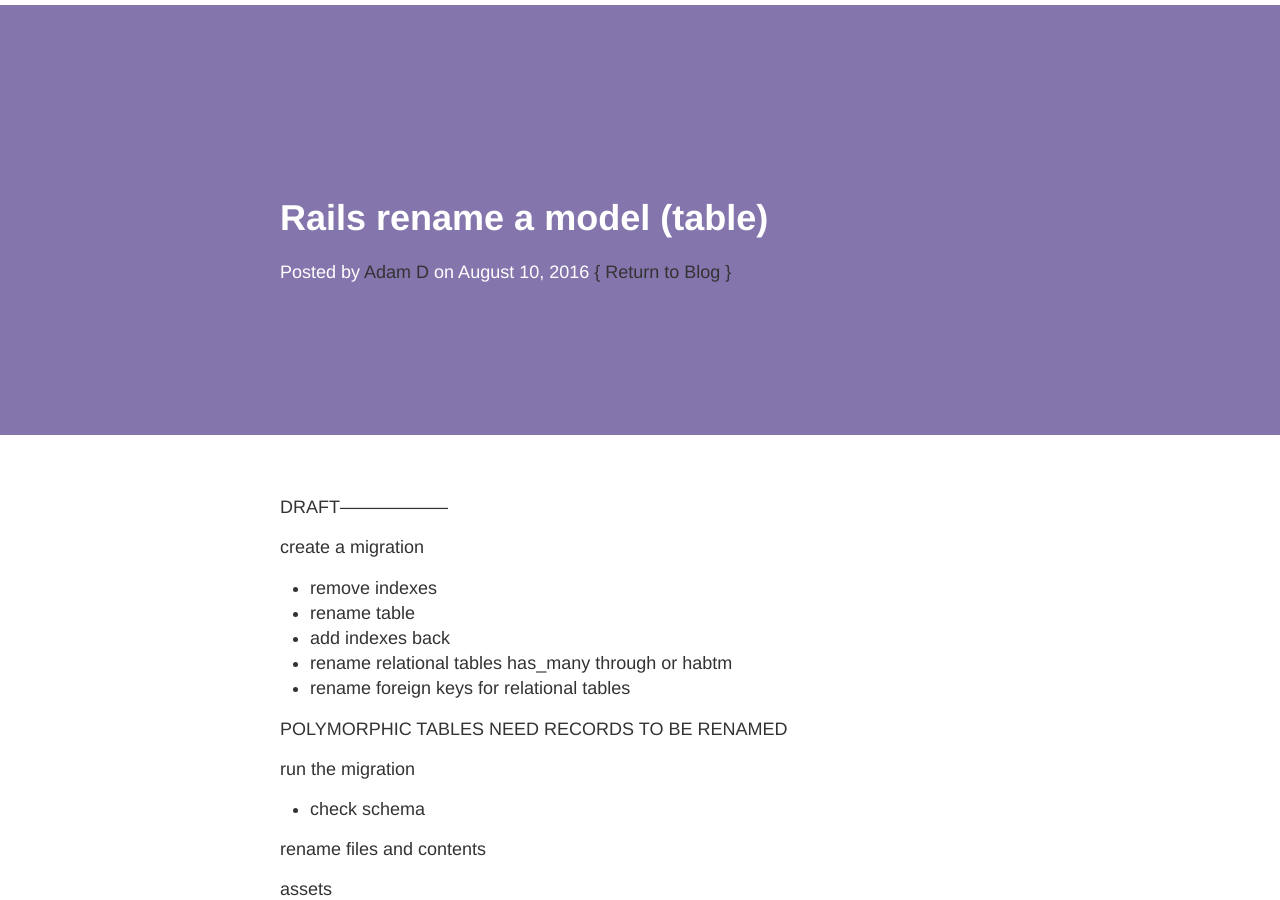
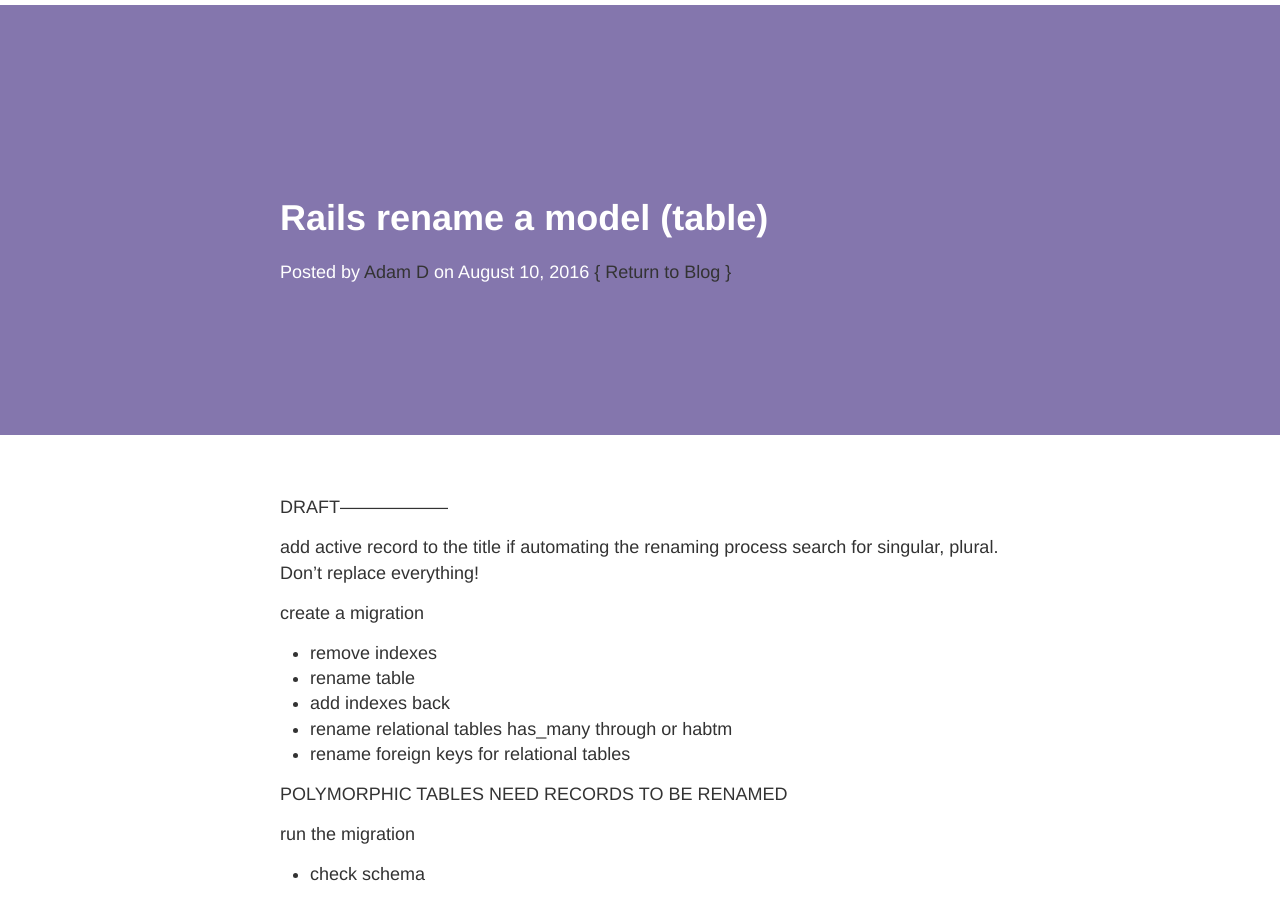
Before and after one commit to addstar34/addstar34.github.io, a Jekyll site: the page built from _posts/2016-08-10-rails-rename-a-model-and-table.md, in a window 1280 px wide and 900 px high. Built offline with Jekyll 4.4.1, drawn with Linux system fonts in a browser that asks for light colours; nearby versions of some CDN libraries; comment, search, counter and statistics services are not loaded.

Commit message:
start new blog on rails rename model

```diff
--- a/_posts/2016-08-10-rails-rename-a-model-and-table.md
+++ b/_posts/2016-08-10-rails-rename-a-model-and-table.md
@@ -5,6 +5,11 @@ author: Adam D
 ---
 
 DRAFT------------------
+
+add active record to the title
+if automating the renaming process search for singular, plural. Don't replace everything!
+
+
 
 create a migration
 - remove indexes
```
